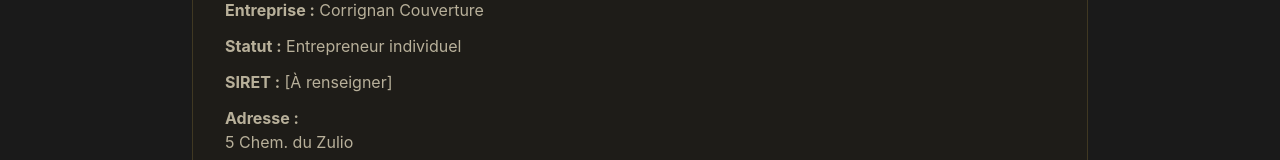
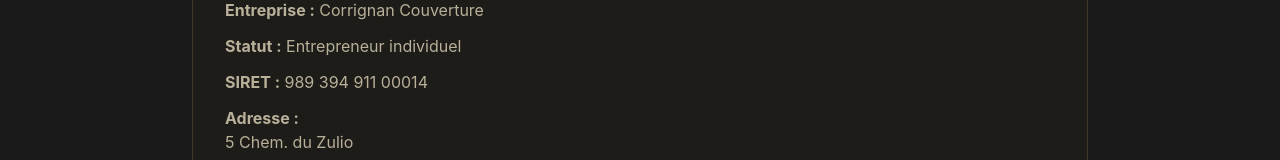
Before and after one commit to GumSurf/corrignan-couverture, a Next.js app: page /mentions-legales in a window 1280 px wide. Shown: the part 514-674 px from the top of the page. Built offline with nearby package versions, Linux system fonts and the light colour scheme.

Commit message:
Update legal information in mentions-legales page

```diff
--- a/app/mentions-legales/page.tsx
+++ b/app/mentions-legales/page.tsx
@@ -40,14 +40,14 @@
                 <p><strong>Nom :</strong> Damien Corrignan</p>
                 <p><strong>Entreprise :</strong> Corrignan Couverture</p>
                 <p><strong>Statut :</strong> Entrepreneur individuel</p>
-                <p><strong>SIRET :</strong> [À renseigner]</p>
+                <p><strong>SIRET :</strong> 989 394 911 00014</p>
                 <p><strong>Adresse :</strong><br />
                 5 Chem. du Zulio<br />
                 56600 Lanester<br />
                 France</p>
                 <p><strong>Téléphone :</strong> 06 04 10 70 18</p>
                 <p><strong>Email :</strong> corrignan.couv56@gmail.com</p>
-                <p><strong>Directeur de la publication :</strong> Jean Corrignan</p>
+                <p><strong>Directeur de la publication :</strong> Damien Corrignan</p>
               </div>
             </div>
 
```
